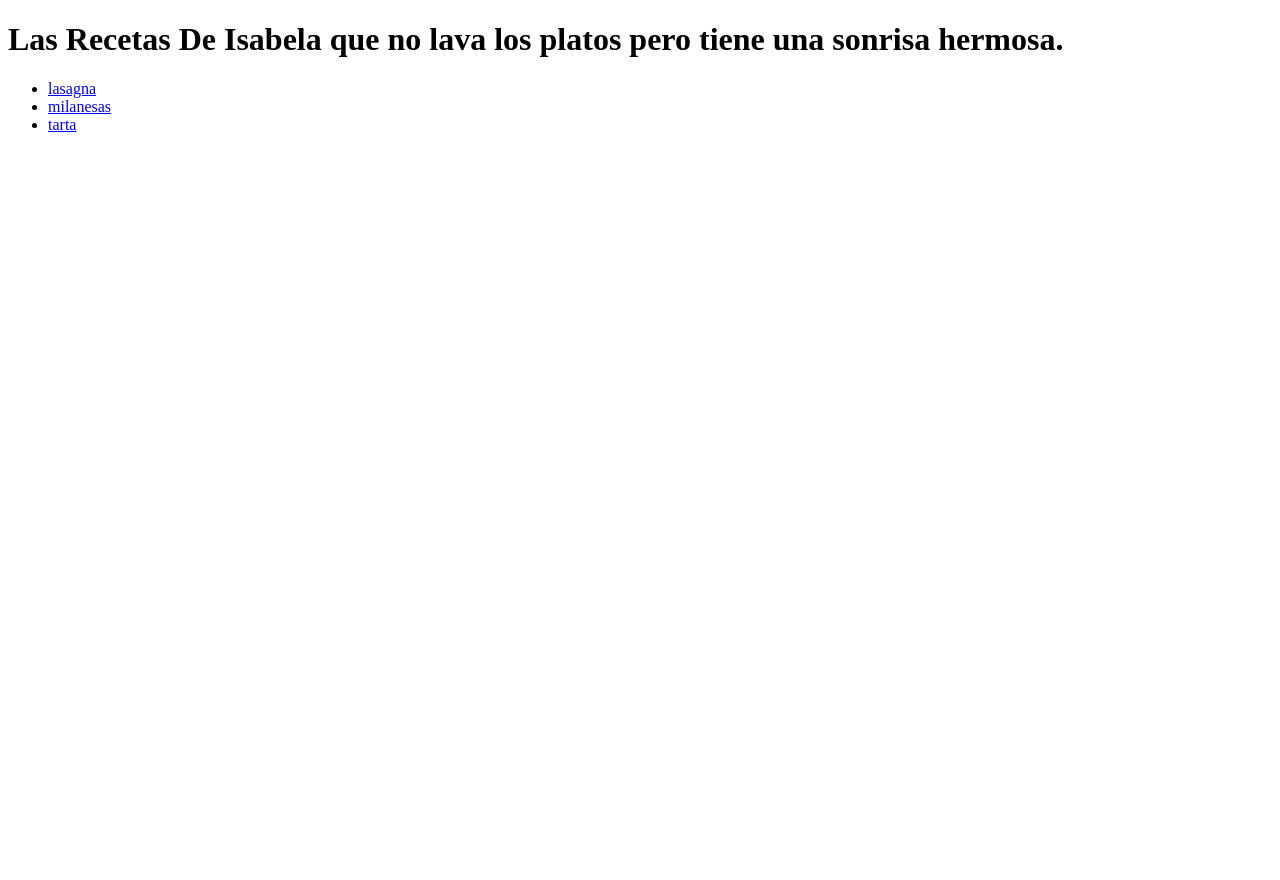
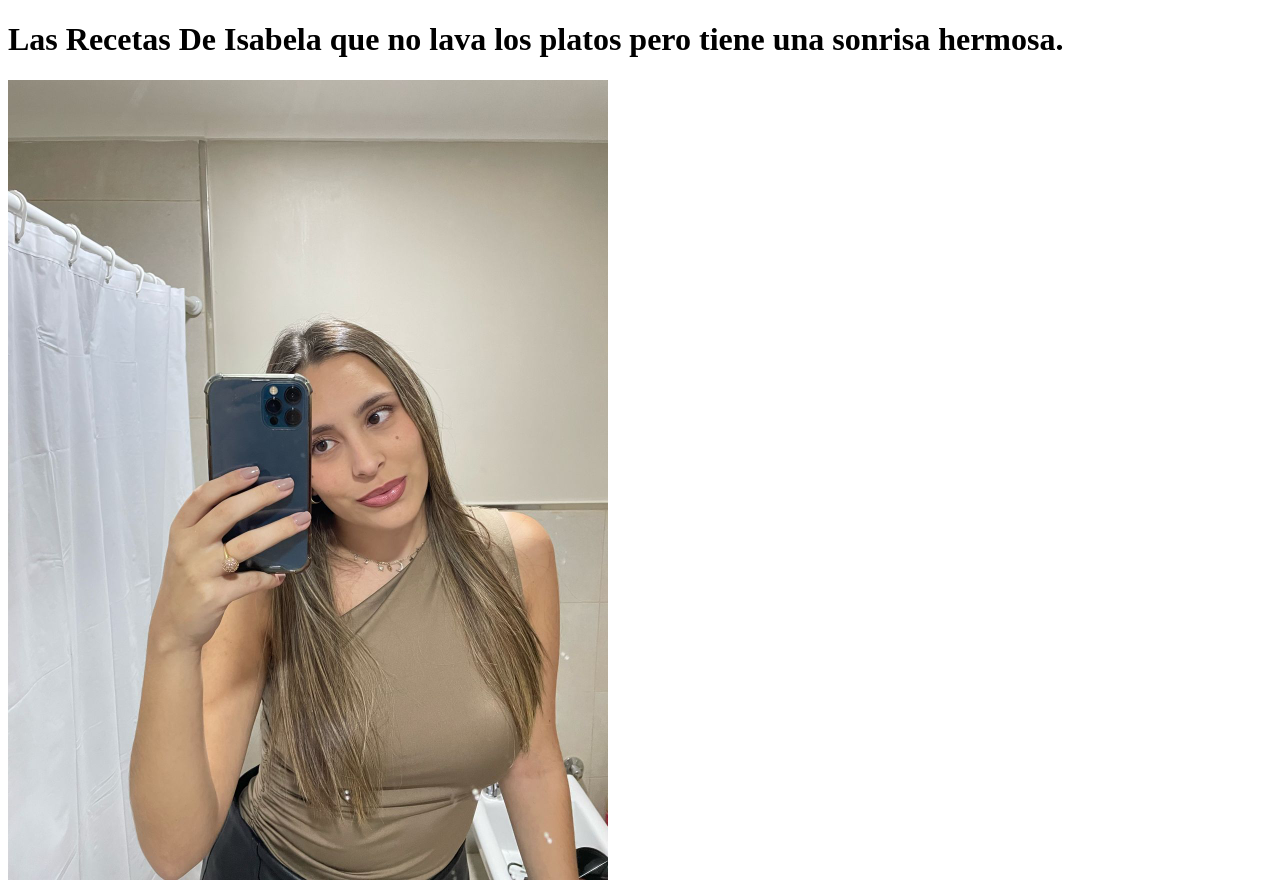
Before and after one commit to octa1816/odin-recipes, a plain HTML site: page index.html in a window 1280 px wide. Shown: the top 880 px of the page. Before the commit the page ends 800 px from the top, so only its background shows below. Drawn offline with Linux system fonts and the light colour scheme.

Commit message:
Actualización de Subi imagen de isa

```diff
--- a/index.html
+++ b/index.html
@@ -7,6 +7,7 @@
 </head>
 <body>
 <h1>Las Recetas De Isabela que no lava los platos pero tiene una sonrisa hermosa.</h1>
+<img src="images/isa223.jpg" alt="Foto de mi escritorio" width="600">
 
 <ul>
     <li><a href="recipes/lasagna.html">lasagna</a></li>
```
Also changed, not shown: images/isa223.jpg (added).
